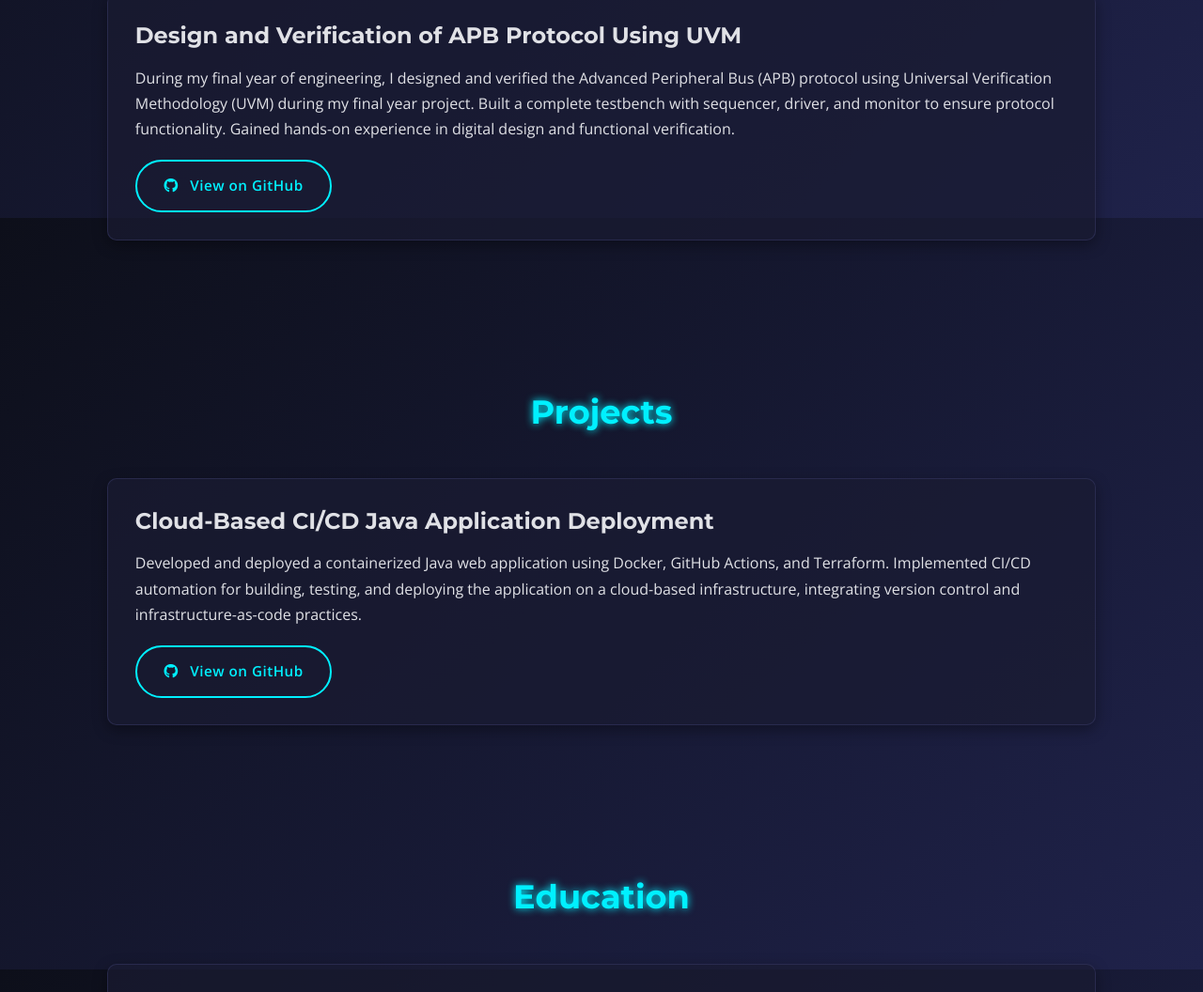
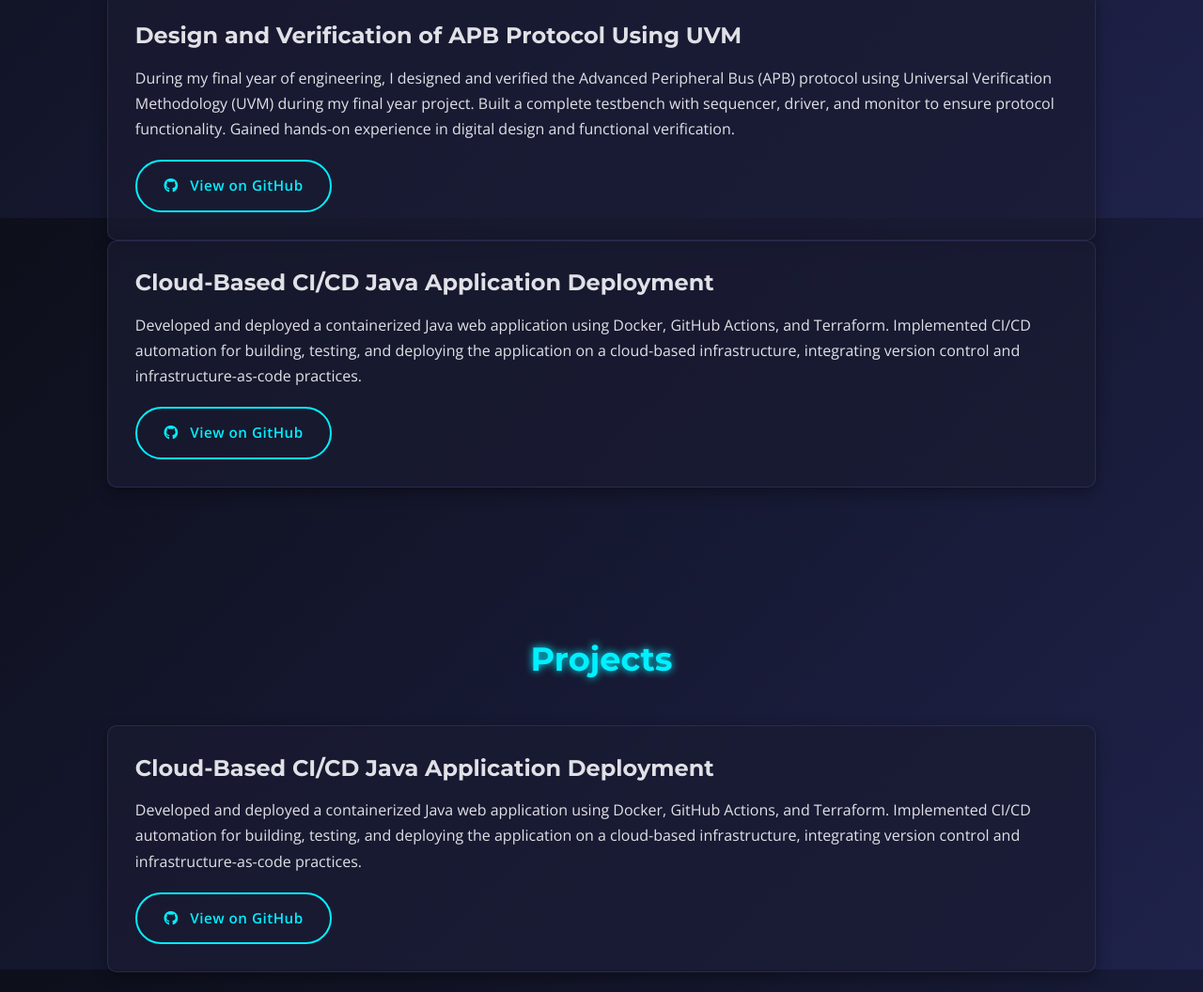
Before and after one commit to Arunkumar6t/My_portfolio, a plain HTML site: page index.html in a window 1280 px wide. Shown: the part 2168-3224 px from the top of the page at 94% size. Drawn offline with nearby package versions, Linux system fonts and the light colour scheme.

Commit message:
Update index.html

```diff
--- a/index.html
+++ b/index.html
@@ -135,6 +135,15 @@
                  </a>
                </div>
             </div>
+          <div class="projects-grid">
+               <div class="card project-card">
+                 <h3> Cloud-Based CI/CD Java Application Deployment</h3>
+                 <p> Developed and deployed a containerized Java web application using Docker, GitHub Actions, and Terraform. Implemented CI/CD automation for building, testing, and deploying the application on a cloud-based infrastructure, integrating version control and infrastructure-as-code practices.</p>
+                 <a href="https://github.com/arunkumar6t/APB-protocol" class="btn btn-secondary" target="_blank" rel="noopener noreferrer">
+                    <i class="fab fa-github"></i> View on GitHub
+                 </a>
+               </div>
+            </div>
           </div>
     </section>
 
```
